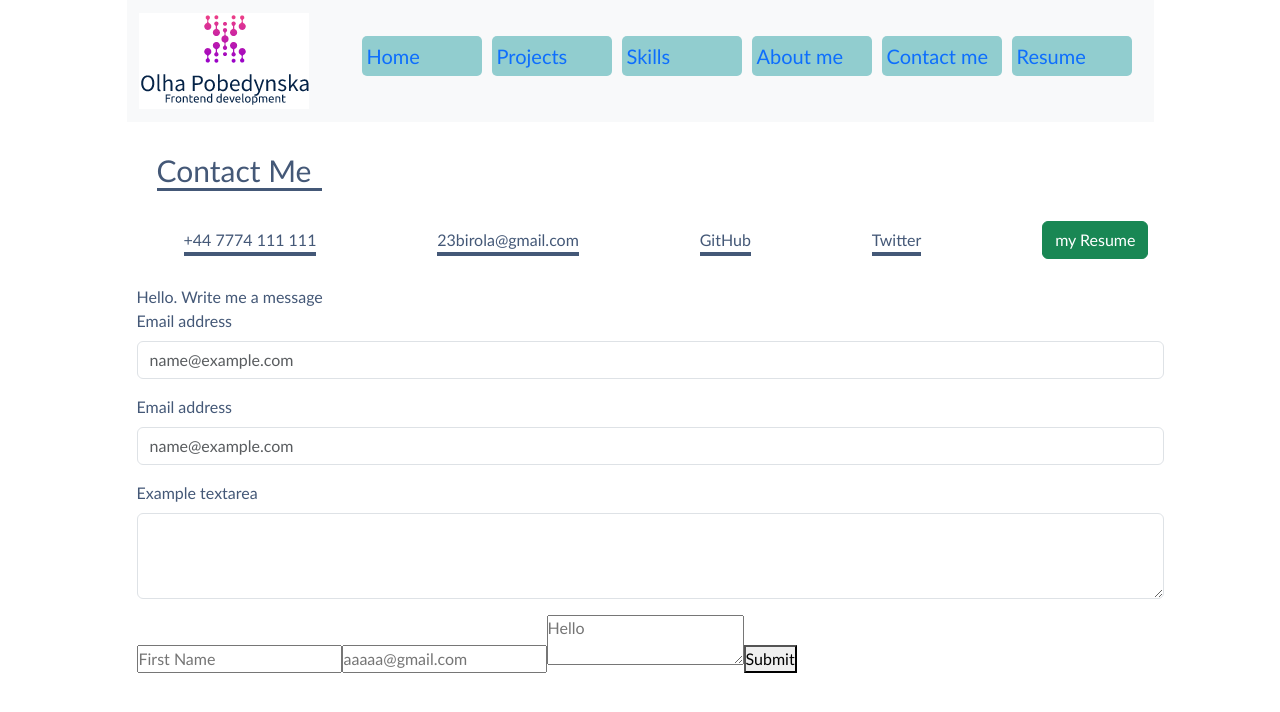
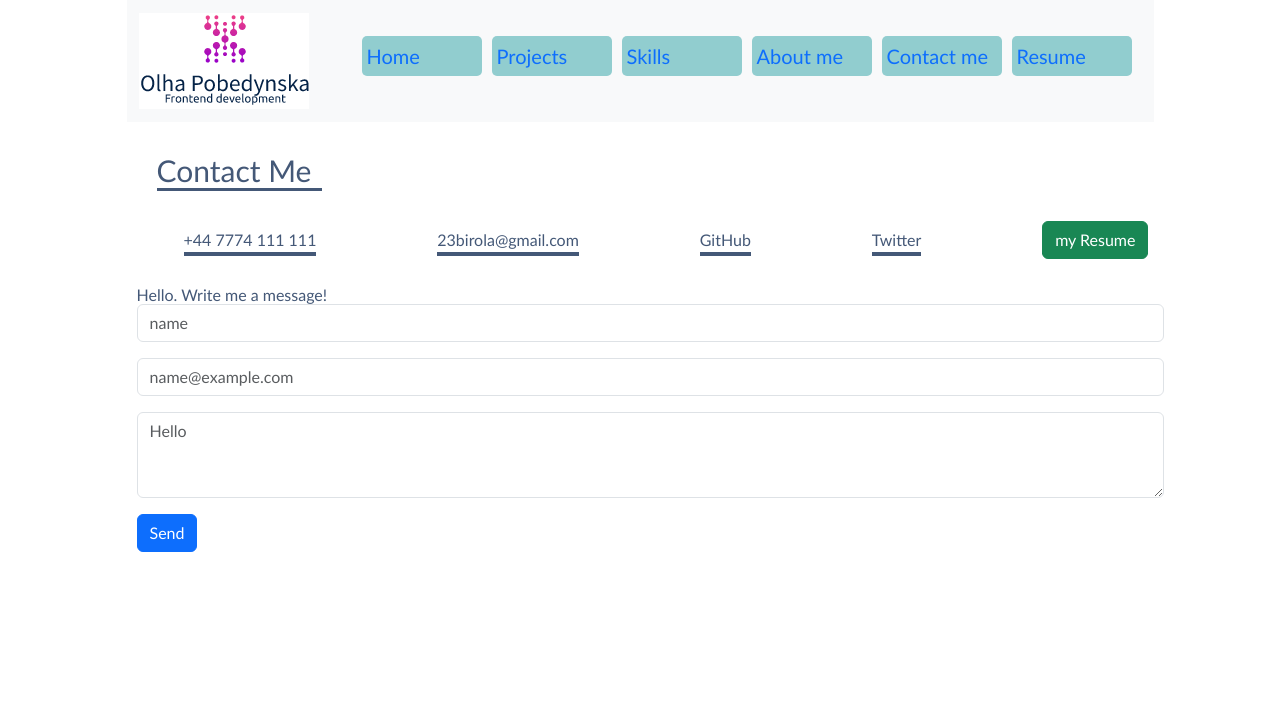
Before and after one commit to 23birola/portfolio-pobedynska-react, a React (Vite) app: page /contacts in a window 1280 px wide. Shown: the top 712 px of the page. Built offline with nearby package versions, Linux system fonts and the light colour scheme.

Commit message:
add contact form

```diff
--- a/src/components/ContactForm.jsx
+++ b/src/components/ContactForm.jsx
@@ -2,7 +2,7 @@ import { React, useState } from "react";
 export default function Form() {
   // Setting the component's initial state
   const [formData, setFormData] = useState({
-    nameame: '',
+    userName: '',
     email: '',
     message: '',
   });
@@ -11,10 +11,6 @@ export default function Form() {
     // Getting the value and name of the input which triggered the change
     let value = event.target.value;
     const name = event.target.name;
-
-    if (name === 'password') {
-      value = value.substring(0, 15);
-    }
     // Updating the input's state
     setFormData({
       ...formData,
@@ -23,66 +19,50 @@ export default function Form() {
   };
 
   const handleFormSubmit = (event) => {
-    // Preventing the default behavior of the form submit (which is to refresh the page)
     event.preventDefault();
-    if (!formData.firstName || !formData.lastName) {
-      alert('Fill out your first and last name please!');
-    } else if (formData.password.length < 6) {
-      alert(
-        `Choose a more secure password ${formData.firstName} ${formData.lastName}`
-      );
+    if (!formData.userName || !formData.email) {
+      alert('Fill out your name and email please!');
     } else {
-      alert(`Hello ${formData.firstName} ${formData.lastName}`);
+      alert(`Hello ${formData.userName}. Thank you for your message!`);
     }
 
     setFormData({
-      firstName: '',
-      lastName: '',
-      password: '',
+      userName: '',
+      email: '',
+      message: '',
     });
   };
 
-  // Notice how each input has a `value`, `name`, and `onChange` prop
   return (
     <div>
-      <p>
-        Hello. Write me a message
-      </p>
+      <h3>
+        Hello. Write me a message!
+      </h3>
+
       <form className="form">
         <div className="mb-3">
-        <label for="exampleFormControlInput1" className="form-label">Email address</label>
-        <input type="email" className="form-control" id="exampleFormControlInput1" placeholder="name@example.com"/>
+          <input type="text" className="form-control" id="name" placeholder="name"
+          value={formData.userName}
+          name="userName"
+          onChange={handleInputChange}/>
         </div>
         <div className="mb-3">
-        <label for="exampleFormControlInput1" className="form-label">Email address</label>
-        <input type="email" className="form-control" id="exampleFormControlInput1" placeholder="name@example.com"/>
+          <input type="text" className="form-control" id="email" placeholder="name@example.com"
+          value={formData.email}
+          name="email"
+          onChange={handleInputChange}/>
         </div>
         <div className="mb-3">
-        <label for="exampleFormControlTextarea1" className="form-label">Example textarea</label>
-        <textarea className="form-control" id="exampleFormControlTextarea1" rows="3"></textarea>
-        </div>
-        <input
-          value={formData.Name}
-          name="name"
+          <textarea className="form-control" id="text" rows="3"
+          value={formData.message}
+          name="message"
           onChange={handleInputChange}
           type="text"
-          placeholder="First Name"
-        />
-        <input
-          value={formData.email}
-          name="email"
-          onChange={handleInputChange}
-          type="text"
-          placeholder="aaaaa@gmail.com"
-        />
-        <textarea
-          value={formData.text}
-          name="text"
-          onChange={handleInputChange}
-          type="text"
-          placeholder="Hello"
-        />
-        <button onClick={handleFormSubmit}>Submit</button>
+          placeholder="Hello"></textarea>
+        </div>
+        <div class="col-auto">
+        <button type="submit" class="btn btn-primary mb-3" onClick={handleFormSubmit}>Send</button>
+        </div>
       </form>
     </div>
   );
```
